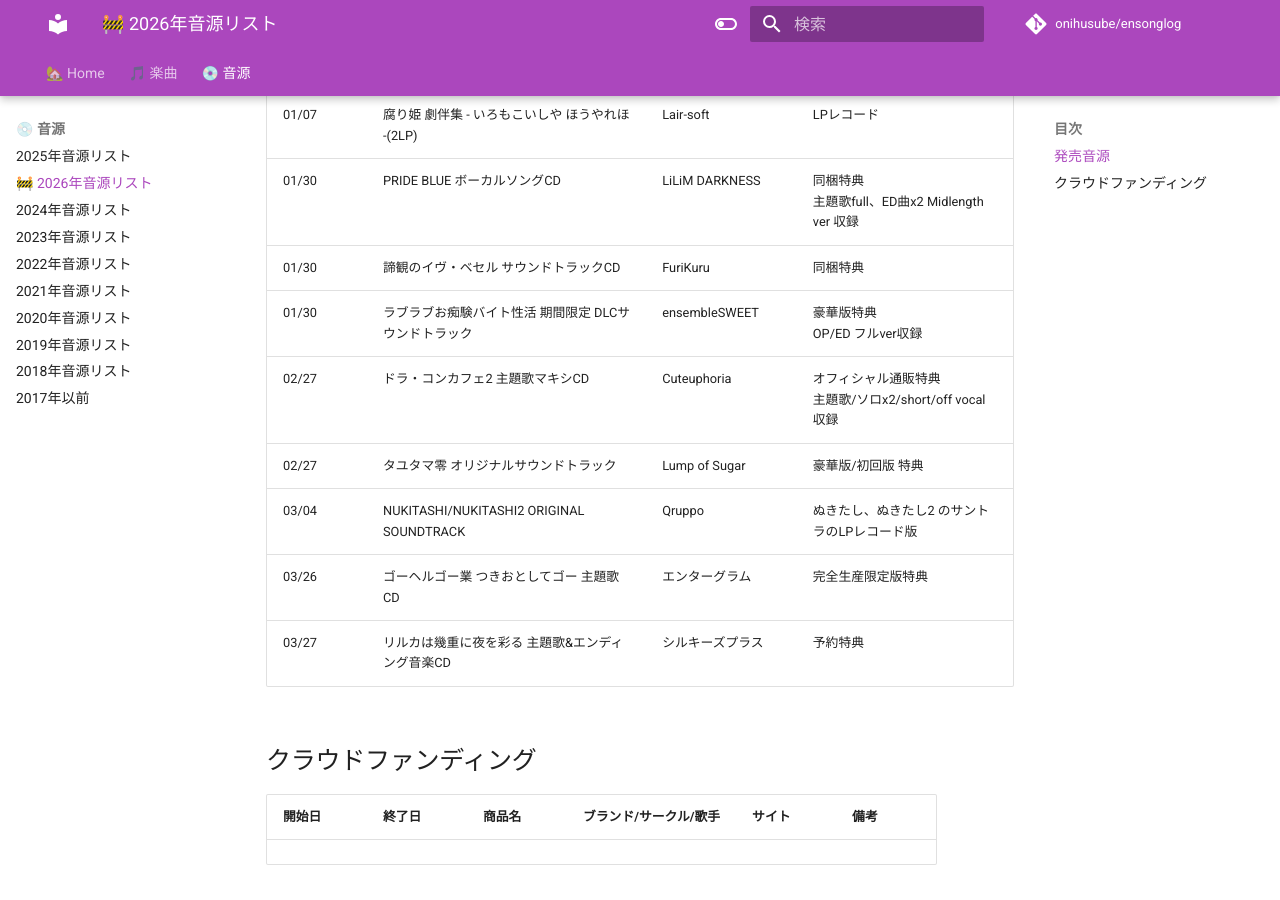
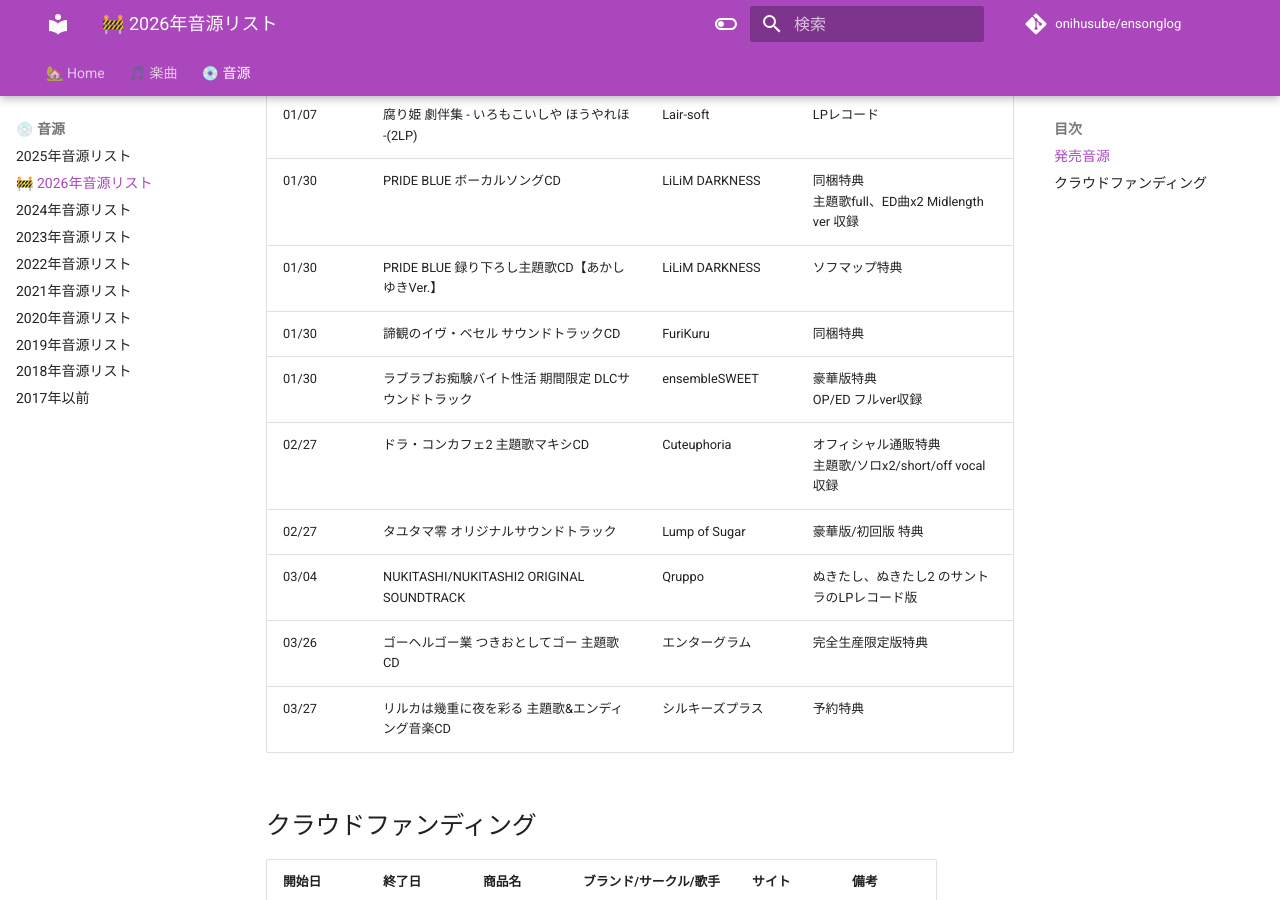
Before and after one commit to onihusube/ensonglog, an MkDocs documentation site: the page built from docs/2026/音源.md, in a window 1280 px wide and 900 px high, scrolled down 318 px. Built offline with MkDocs 1.6.1 and Material for MkDocs 9.7.7, drawn with Linux system fonts in a browser that asks for light colours; comment, search, counter and statistics services are not loaded.

Commit message:
PRIDE BLUEソフマップ特典追記

```diff
--- a/docs/2026/音源.md
+++ b/docs/2026/音源.md
@@ -12,6 +12,7 @@ search:
 | 01/07 | 腐り姫 劇伴集 - いろせこいしや ほうやれほ -(CD) | Lair-soft |  |
 | 01/07 | 腐り姫 劇伴集 - いろもこいしや ほうやれほ -(2LP) | Lair-soft | LPレコード |
 | 01/30 | PRIDE BLUE ボーカルソングCD | LiLiM DARKNESS | 同梱特典 </br> 主題歌full、ED曲x2 Midlength ver 収録 |
+| 01/30 | PRIDE BLUE 録り下ろし主題歌CD【あかしゆきVer.】 | LiLiM DARKNESS | ソフマップ特典 |
 | 01/30 | 諦観のイヴ・ベセル サウンドトラックCD | FuriKuru | 同梱特典 |
 | 01/30 | ラブラブお痴験バイト性活 期間限定 DLCサウンドトラック | ensembleSWEET | 豪華版特典 </br> OP/ED フルver収録 |
 | 02/27 | ドラ・コンカフェ2 主題歌マキシCD | Cuteuphoria | オフィシャル通販特典 </br> 主題歌/ソロx2/short/off vocal 収録 |
```
